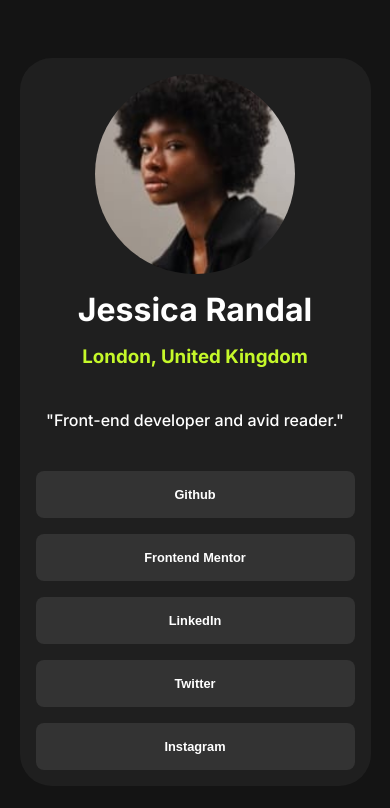
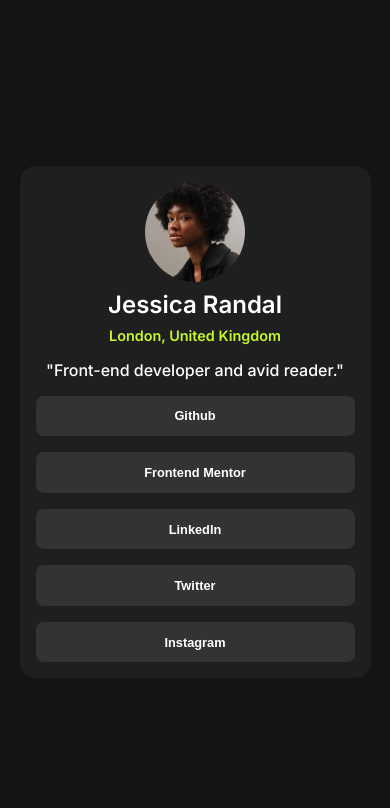
Before and after one commit to itsmecedy/-Social-links-profile, a plain HTML site: page index.html in a window 390 px wide. Drawn offline with Linux system fonts and the light colour scheme.

Commit message:
responsiveness fixation

```diff
--- a/index.html
+++ b/index.html
@@ -8,12 +8,13 @@
   </head>
   <body>
     <div class="container">
-      <img src="./assets/images/avatar-jessica.jpeg" alt="" />
-      <h1>Jessica Randal</h1>
-      <h3 class="location">London, United Kingdom</h3>
-      <h4 style="font-weight: 500; margin: 1.6rem 0">
-        "Front-end developer and avid reader."
-      </h4>
+      <img
+        src="./assets/images/avatar-jessica.jpeg"
+        alt="avatar-jessica.jpeg"
+      />
+      <p class="name">Jessica Randal</p>
+      <p class="location">London, United Kingdom</p>
+      <p class="quote">"Front-end developer and avid reader."</p>
       <div class="link-container">
         <button class="social-links">Github</button>
         <button class="social-links">Frontend Mentor</button>
--- a/style/style.scss
+++ b/style/style.scss
@@ -34,20 +34,46 @@ body {
     flex-direction: column;
     background-color: var(--grey-800);
     width: 90%;
+    height: auto;
     max-width: 500px;
     padding: 3rem;
     border-radius: 2rem;
     gap: 1rem;
-
+    text-align: center;
+    img {
+      border-radius: 50%;
+      @media (max-width: 768px) {
+        width: 150px;
+        height: auto;
+      }
+      @media (max-width: 480px) {
+        width: 100px;
+        height: auto;
+      }
+    }
+    .name {
+      font-size: 2rem;
+      font-weight: 700;
+      @media (max-width: 480px) {
+        font-weight: 600;
+        font-size: 1.5rem;
+      }
+    }
     .location {
       color: var(--green);
+      font-size: 1.2rem;
+      @media (max-width: 480px) {
+        font-weight: 600;
+        font-size: 0.9rem;
+      }
     }
 
-    img {
-      border-radius: 50%;
-      width: 100%;
-      max-width: 200px;
-      height: auto;
+    .quote {
+      font-weight: 500;
+      margin: 1.6rem 0;
+      @media (max-width: 480px) {
+        margin: 0.5rem 0;
+      }
     }
 
     .link-container {
@@ -75,6 +101,7 @@ body {
 
         @media (max-width: 480px) {
           font-size: 0.8rem;
+          padding: 0.8rem;
         }
       }
     }
@@ -85,6 +112,8 @@ body {
 
     @media (max-width: 480px) {
       padding: 1rem;
+      gap: 0.5rem;
+      border-radius: 1rem;
     }
   }
 }
```
Also changed, not shown: style/style.css, 1 other file.
